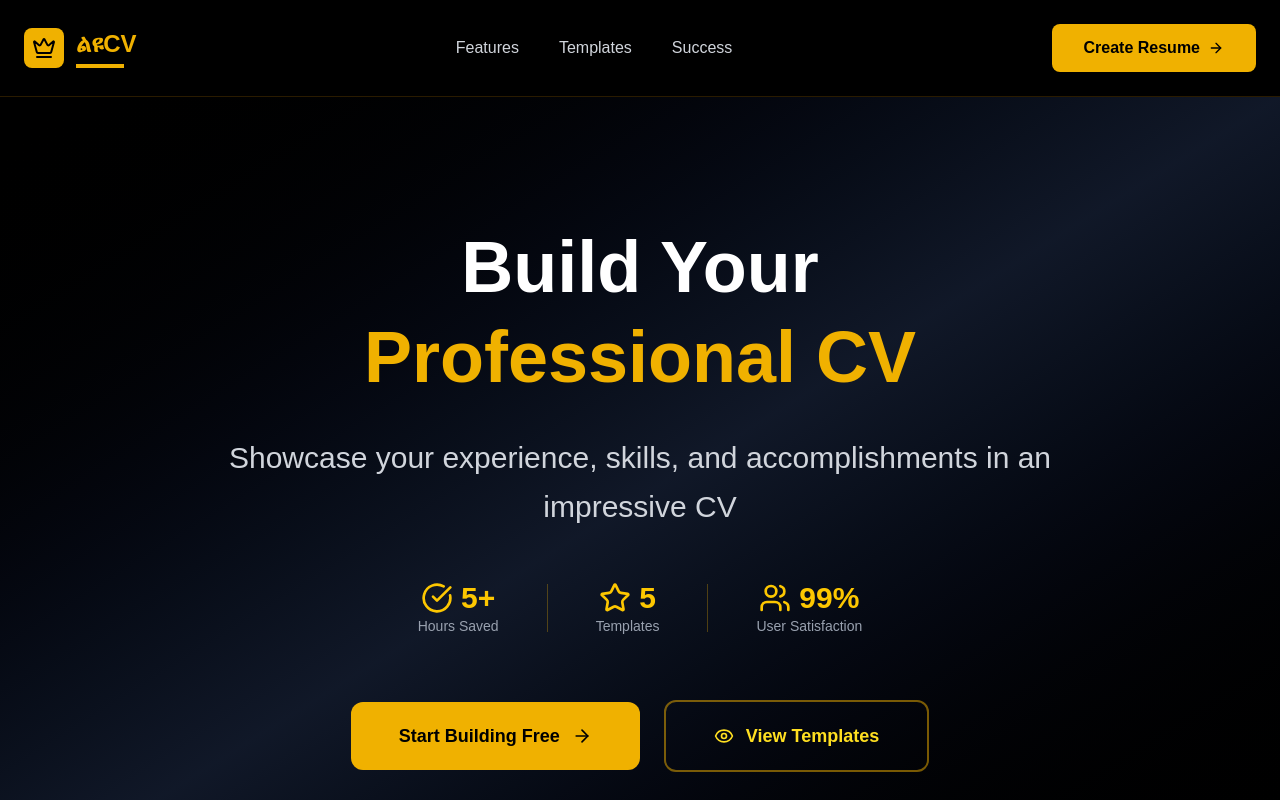
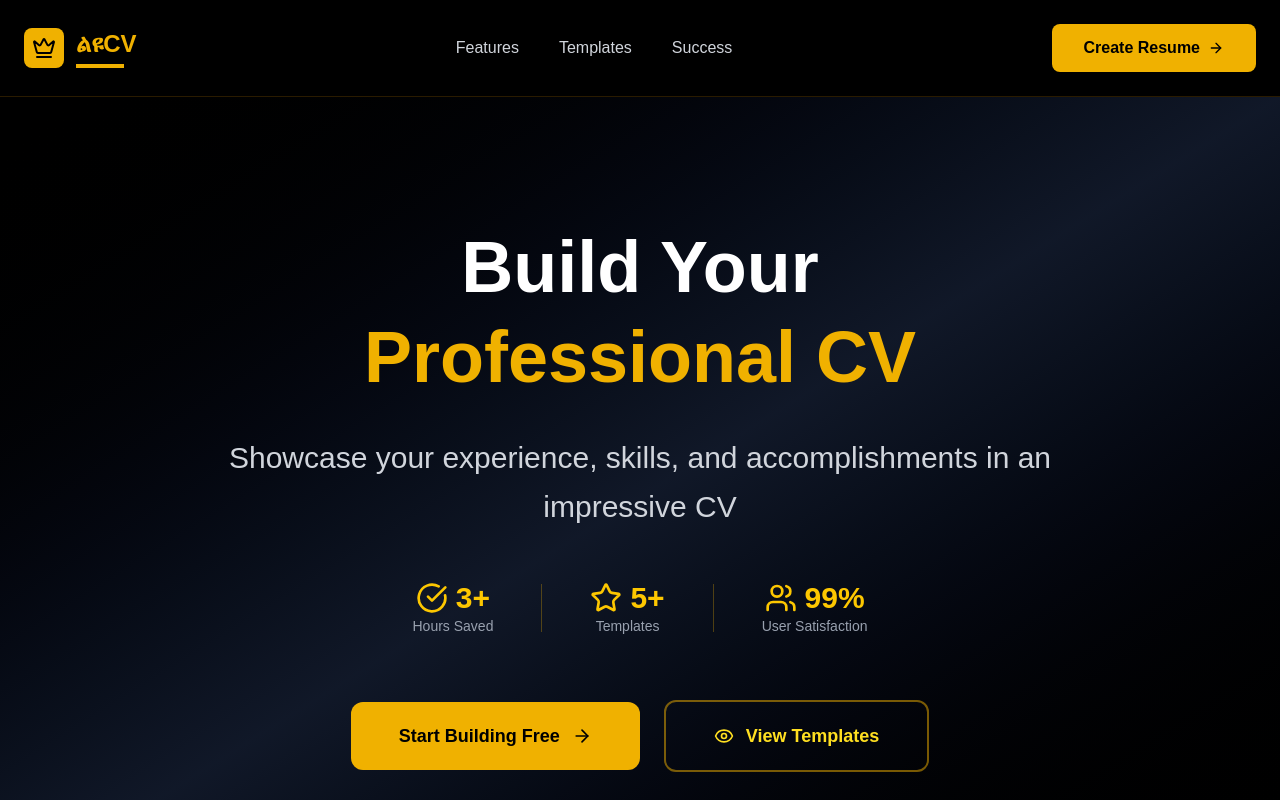
Before and after one commit to meryem-hub/liyuCv_builder, a Next.js app: page / in a window 1280 px wide. Shown: the top 800 px of the page. Built offline with nearby package versions, Linux system fonts and the light colour scheme.

Commit message:
final commit

```diff
--- a/app/page.js
+++ b/app/page.js
@@ -60,7 +60,7 @@ export default function Home() {
   <div className="text-center">
     <div className="text-2xl sm:text-3xl font-bold text-yellow-400 flex items-center justify-center space-x-2">
       <CheckCircle className="w-6 h-6 sm:w-8 sm:h-8" />
-      <span>5+</span>
+      <span>3+</span>
     </div>
     <div className="text-gray-400 text-xs sm:text-sm">Hours Saved</div>
   </div>
@@ -68,7 +68,7 @@ export default function Home() {
   <div className="text-center">
     <div className="text-2xl sm:text-3xl font-bold text-yellow-400 flex items-center justify-center space-x-2">
       <Star className="w-6 h-6 sm:w-8 sm:h-8" />
-      <span>5</span>
+      <span>5+</span>
     </div>
     <div className="text-gray-400 text-xs sm:text-sm">Templates</div>
   </div>
```
